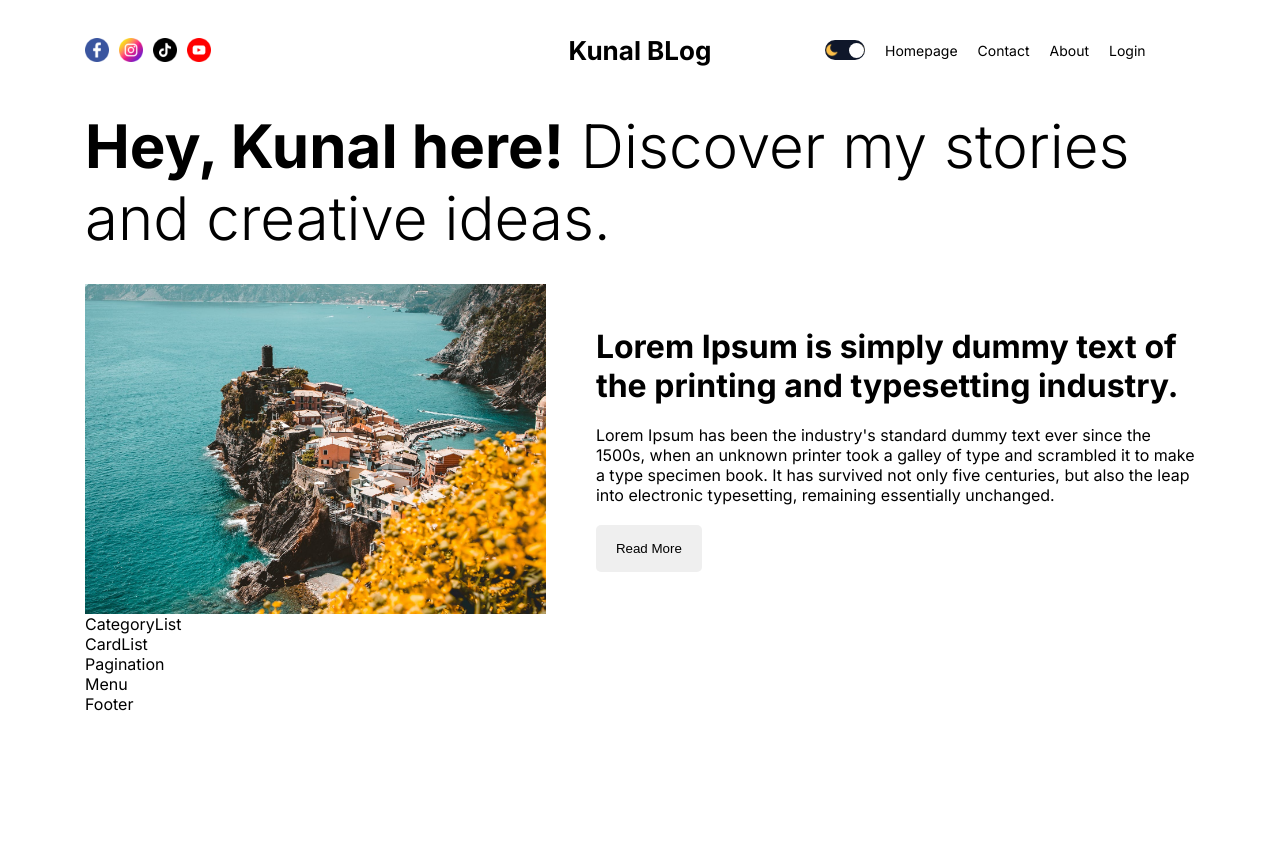
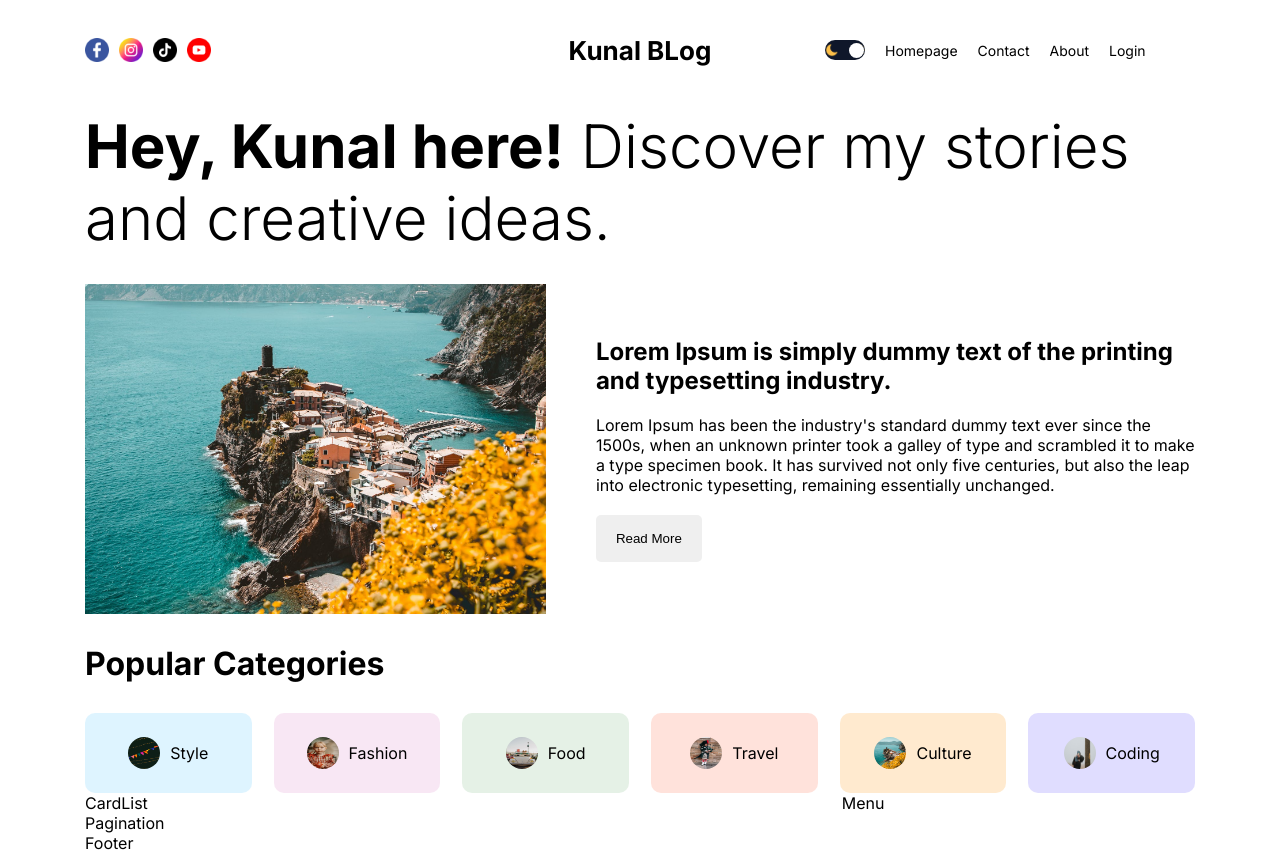
Before and after one commit to KunalMundra/Blog-App, a Next.js app: page / in a window 1280 px wide. Before the commit the page ends 800 px from the top, so only its background shows below. Built offline with nearby package versions, Linux system fonts and the light colour scheme.

Commit message:
Category component design added

```diff
--- a/src/app/homepage.module.css
+++ b/src/app/homepage.module.css
@@ -0,0 +1,4 @@
+.content{
+    display: flex;
+    gap: 50px;
+}
--- a/src/components/authLinks/authLinks.module.css
+++ b/src/components/authLinks/authLinks.module.css
@@ -8,6 +8,7 @@
     display: none;
     flex-direction: column;
     justify-content: space-between;
+    cursor: pointer;
 }
 
 .line {
--- a/src/components/cardList/cardList.module.css
+++ b/src/components/cardList/cardList.module.css
@@ -0,0 +1,3 @@
+.container{
+    flex: 4;
+}
--- a/src/components/categoryList/CategoryList.jsx
+++ b/src/components/categoryList/CategoryList.jsx
@@ -1,9 +1,75 @@
 import React from 'react'
 import styles from "./categoryList.module.css"
+import Link from 'next/link'
+import Image from 'next/image'
 
 const CategoryList = () => {
   return (
-    <div className={styles.container}>CategoryList</div>
+    <div className={styles.container}>
+      <h1 className={styles.title}>Popular Categories</h1>
+      <div className={styles.categories}>
+        <Link href="/blog?cat=style" className={`${styles.category} ${styles.style}`}>
+          <Image
+            src="/style.png"
+            alt=""
+            width={32}
+            height={32}
+            className={styles.image}
+          />
+          Style
+        </Link>
+        <Link href="/blog" className={`${styles.category} ${styles.fashion}`}>
+          <Image
+            src="/fashion.png"
+            alt=""
+            width={32}
+            height={32}
+            className={styles.image}
+          />
+          fashion
+        </Link>
+        <Link href="/blog" className={`${styles.category} ${styles.food}`}>
+          <Image
+            src="/food.png"
+            alt=""
+            width={32}
+            height={32}
+            className={styles.image}
+          />
+          Food
+        </Link>
+        <Link href="/blog" className={`${styles.category} ${styles.travel}`}>
+          <Image
+            src="/travel.png"
+            alt=""
+            width={32}
+            height={32}
+            className={styles.image}
+          />
+          Travel
+        </Link>
+        <Link href="/blog" className={`${styles.category} ${styles.culture}`}>
+          <Image
+            src="/culture.png"
+            alt=""
+            width={32}
+            height={32}
+            className={styles.image}
+          />
+          Culture
+        </Link>
+        <Link href="/blog" className={`${styles.category} ${styles.coding}`}>
+          <Image
+            src="/coding.png"
+            alt=""
+            width={32}
+            height={32}
+            className={styles.image}
+          />
+          Coding
+        </Link>
+      </div>
+    </div>
   )
 }
 
--- a/src/components/categoryList/categoryList.module.css
+++ b/src/components/categoryList/categoryList.module.css
@@ -0,0 +1,69 @@
+.container {}
+
+.title {
+    margin: 30px 0px;
+}
+
+.categories {
+    display: flex;
+    flex-wrap: wrap;
+    justify-content: space-between;
+    gap: 20px;
+}
+
+.category {
+    display: flex;
+    align-items: center;
+    gap: 10px;
+    text-transform: capitalize;
+    width: 15%;
+    height: 80px;
+    justify-content: center;
+    border-radius: 10px;
+}
+
+.category.style {
+    background-color: #57c4ff31;
+}
+
+.category.fashion {
+    background-color: #da85c731;
+}
+
+.category.food {
+    background-color: #7fb88133;
+}
+
+.category.travel {
+    background-color: #ff795736;
+}
+
+.category.culture {
+    background-color: #ffb04f45;
+}
+
+.category.coding {
+    background-color: #5e4fff31;
+}
+
+.image {
+    border-radius: 50%;
+}
+
+@media screen and (max-width: 1240px) {
+    .category {
+        width: 25%;
+    }
+}
+
+@media screen and (max-width: 720px) {
+    .category {
+        width: 45%;
+    }
+}
+
+@media screen and (max-width: 640px) {
+    .category {
+        width: 100%;
+    }
+}
--- a/src/components/featured/Featured.jsx
+++ b/src/components/featured/Featured.jsx
@@ -13,7 +13,7 @@
           <Image src="/p1.jpeg" alt="" fill className={styles.image}/>
         </div>
         <div className={styles.textContainer}>
-          <h1 className={styles.PostTitle}>Lorem Ipsum is simply dummy text of the printing and typesetting industry.</h1>
+          <h2 className={styles.PostTitle}>Lorem Ipsum is simply dummy text of the printing and typesetting industry.</h2>
           <p className={styles.PostDesc}>
             Lorem Ipsum has been the industry's standard dummy text ever since the 1500s,
             when an unknown printer took a galley of type and scrambled it to make a type
--- a/src/components/featured/featured.module.css
+++ b/src/components/featured/featured.module.css
@@ -47,3 +47,28 @@
     border-radius: 5px;
     width: max-content;
 }
+
+@media screen and (max-width: 934px) {
+    .title{
+        font-size: 45px;
+    }
+    .imgContainer {
+        height: 300px;
+      }
+}
+
+
+@media screen and (max-width: 720px) {
+    .title{
+        font-size: 35px;
+    }
+    .imgContainer {
+        display: none;
+      }
+}
+
+@media screen and (max-width: 558px) {
+    .title{
+        font-size: 30px;
+    }
+}
--- a/src/components/menu/menu.module.css
+++ b/src/components/menu/menu.module.css
@@ -0,0 +1,3 @@
+.container{
+    flex: 2;
+}
```
